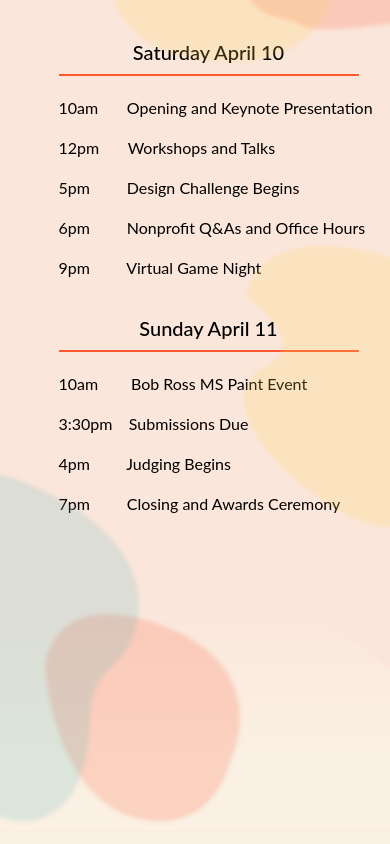
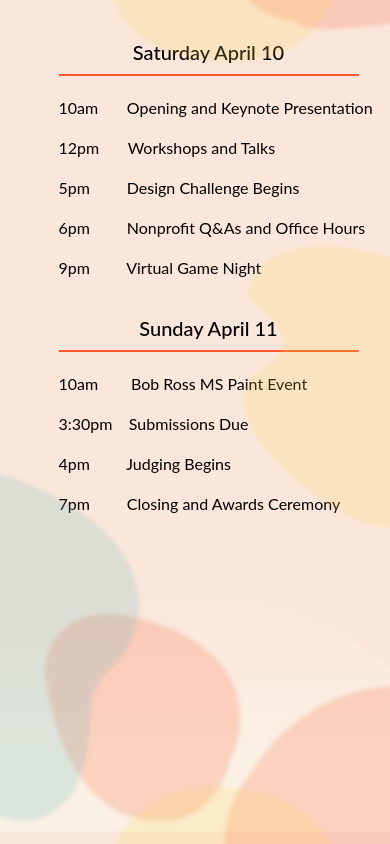
Before and after one commit to hack-duke/ideate-2022, a React (Create React App) app: page / in a window 390 px wide. Shown: the part 3080-3924 px from the top of the page. Built offline with nearby package versions, Linux system fonts and the light colour scheme; a web font is replaced by a local one.

Commit message:
Added tracks component

```diff
--- a/src/App.js
+++ b/src/App.js
@@ -3,6 +3,7 @@ import './App.css';
 import Navbar from './sections/Navbar/Navbar.js';
 import Landing from './sections/Landing/Landing.js';
 import About from './sections/About/About.js';
+import Tracks from './sections/Tracks/Tracks.js';
 import Schedule from './sections/Schedule/Schedule.js';
 import FAQ from "./sections/FAQ/FAQ";
 import Speakers from "./sections/Speakers/Speakers";
@@ -18,6 +19,7 @@ function App() {
             <Landing/>
             <About/>
             <Purpose/>
+            <Tracks/>
             <Schedule/>
             <Speakers/>
             <Sponsors/>
--- /dev/null
+++ b/src/sections/Tracks/Tracks.css
@@ -0,0 +1,85 @@
+#schedule {
+    width: 100vw;
+    min-height: 100vh;
+    position: relative;
+
+    display: flex;
+    flex-direction: column;
+    justify-content: center;
+    align-items: center;
+
+    background-image: url("/src/graphics/schedule-bg.svg");
+    background-repeat: no-repeat, repeat;
+    background-position: bottom;
+    background-color: var(--pink);
+}
+
+.schedule-container {
+    max-width: 1000px;
+    width: 70%;
+    display: flex;
+    flex-direction: column;
+    justify-content: center;
+    align-items: center;
+    padding-bottom: 300px;
+}
+
+.schedule-container .days {
+    width: 100%;
+
+    display: flex;
+    flex-wrap: wrap;
+    flex-direction: row;
+
+    justify-content: space-around;
+}
+
+.schedule-container .day {
+    width: 40%;
+    min-width: 300px;
+    white-space: pre;
+}
+
+.schedule-container .day h3 {
+    text-align: center;
+    border-bottom: 2px solid var(--red);
+    padding-bottom: 10px;
+}
+
+#blobs {
+    overflow: hidden;
+    width: 100%;
+}
+
+#blobs img {
+    position: absolute;
+    overflow-x: hidden;
+}
+
+#blobs #top-right {
+    top: -150px;
+    right: 0;
+}
+
+#blobs #top-left {
+    top: 0;
+    left: -150px;
+}
+
+#blobs #bottom-right {
+    top: 250px;
+    right: -50px;
+    width: 250px;
+    visibility: hidden;
+}
+
+@media only screen and (max-width: 400px) {
+    #blobs #top-left {
+        top: 550px;
+        left: -150px;
+    }
+
+    #blobs #bottom-right {
+        visibility: visible;
+    }
+}
--- /dev/null
+++ b/src/sections/Tracks/Tracks.js
@@ -0,0 +1,42 @@
+import React from "react";
+import './Tracks.css';
+
+import tr from '../../graphics/schedule-top-right.svg';
+import bl from '../../graphics/schedule-bottom-left.svg';
+import br from '../../graphics/schedule-bottom-right.svg';
+
+
+function Tracks() {
+    return (
+        <div id="schedule">
+            <div id="blobs">
+                <img id="top-right" src={tr} alt="blob"></img>
+                <img id="top-left" src={bl} alt="blob"></img>
+                <img id="bottom-right" src={br} alt="blob"></img>
+            </div>
+
+            <div className={"schedule-container"}>
+                <h1>Schedule</h1>
+                <div className="days">
+                    <div className="day">
+                        <h3>Saturday April 10</h3>
+                        <p>10am       Opening and Keynote Presentation</p>
+                        <p>12pm       Workshops and Talks</p>
+                        <p>5pm         Design Challenge Begins</p>
+                        <p>6pm         Nonprofit Q&As and Office Hours</p>
+                        <p>9pm         Virtual Game Night</p>
+                    </div>
+                    <div className="day">
+                        <h3>Sunday April 11</h3>
+                        <p>10am        Bob Ross MS Paint Event</p>
+                        <p>3:30pm    Submissions Due</p>
+                        <p>4pm         Judging Begins</p>
+                        <p>7pm         Closing and Awards Ceremony</p>
+                    </div>
+                </div>
+            </div>
+        </div>
+    )
+}
+
+export default Tracks;
```
